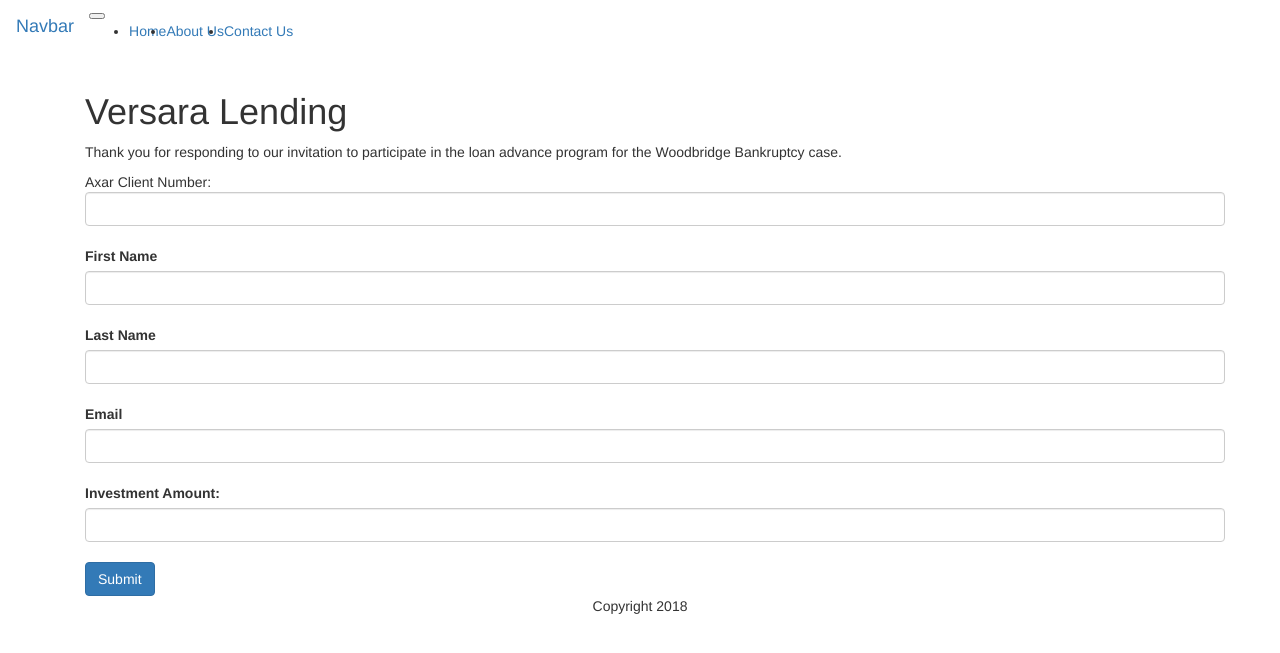
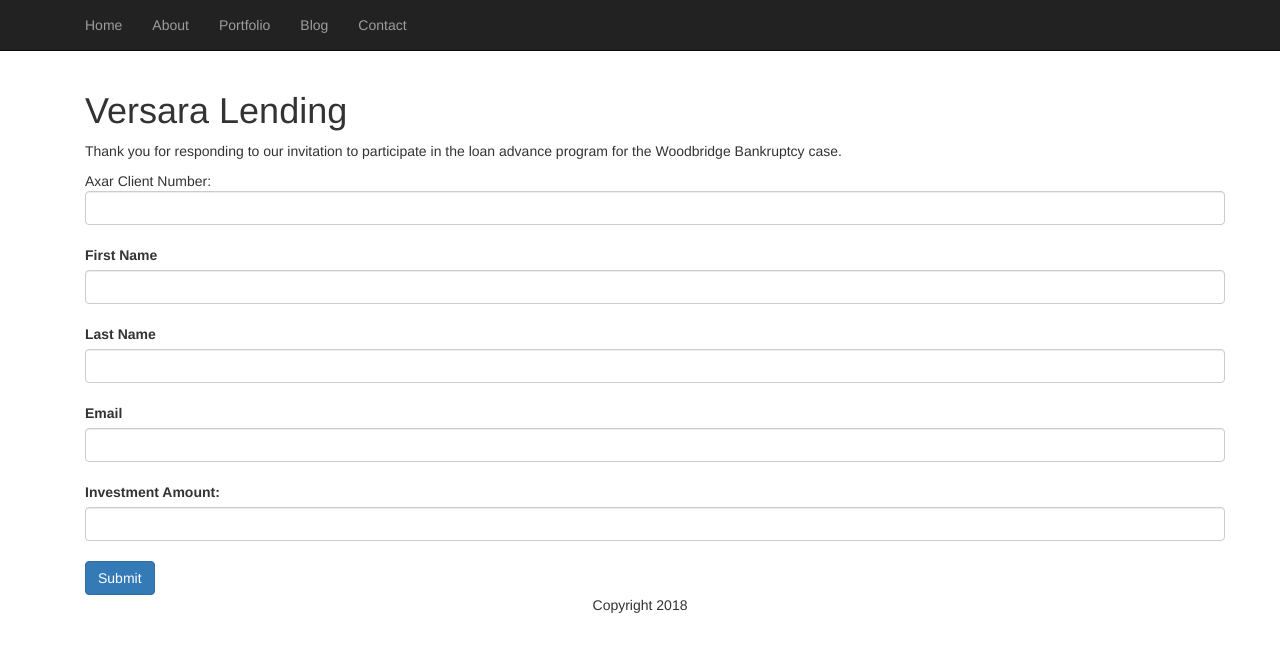
Before and after one commit to caseysung/caseysung.github.io, a Jekyll site: the page built from index.html, in a window 1280 px wide. Shown: the top 653 px of the page. Built offline with Jekyll 4.4.1, drawn with Linux system fonts in a browser that asks for light colours.

Commit message:
Update default.html

```diff
--- a/_layouts/default.html
+++ b/_layouts/default.html
@@ -9,38 +9,30 @@
 
 		</head>
 		<body>
-<!--Navbar-->
-<nav class="navbar navbar-light light-blue lighten-4">
 
-    <!-- Navbar brand -->
-    <a class="navbar-brand" href="#">Navbar</a>
+<nav class="navbar navbar-inverse navbar-static-top" role="navigation">
+  <div class="container">
+    <div class="navbar-header">
+      <button type="button" class="navbar-toggle collapsed" data-toggle="collapse" data-target="#bs-example-navbar-collapse-1">
+                    <span class="sr-only">Toggle navigation</span>
+                    <span class="icon-bar"></span>
+                    <span class="icon-bar"></span>
+                    <span class="icon-bar"></span>
+                </button>
+    </div>
 
-    <!-- Collapse button -->
-    <button class="navbar-toggler toggler-example" type="button" data-toggle="collapse" data-target="#navbarSupportedContent1" aria-controls="navbarSupportedContent1"
-        aria-expanded="false" aria-label="Toggle navigation"><span class="dark-blue-text"><i class="fa fa-bars fa-1x"></i></span></button>
-
-    <!-- Collapsible content -->
-    <div class="collapse navbar-collapse" id="navbarSupportedContent1">
-
-        <!-- Links -->
-        <ul class="navbar-nav mr-auto">
-            <li class="nav-item active">
-                <a class="nav-link" href="/">Home <span class="sr-only">(current)</span></a>
-            </li>
-            <li class="nav-item">
-                <a class="nav-link" href="#">About Us</a>
-            </li>
-            <li class="nav-item">
-                <a class="nav-link" href="#">Contact Us</a>
-            </li>
-        </ul>
-        <!-- Links -->
-
+    <!-- Collect the nav links, forms, and other content for toggling -->
+    <div class="collapse navbar-collapse" id="bs-example-navbar-collapse-1">
+      <ul class="nav navbar-nav">
+        <li><a href="index.php">Home</a></li>
+        <li><a href="about.php">About</a></li>
+        <li><a href="#portfolio">Portfolio</a></li>
+        <li><a href="#">Blog</a></li>
+        <li><a href="contact.php">Contact</a></li>
+      </ul>
     </div>
-    <!-- Collapsible content -->
-
+  </div>
 </nav>
-<!--/.Navbar-->
 
 			<div class="container">
 
```
